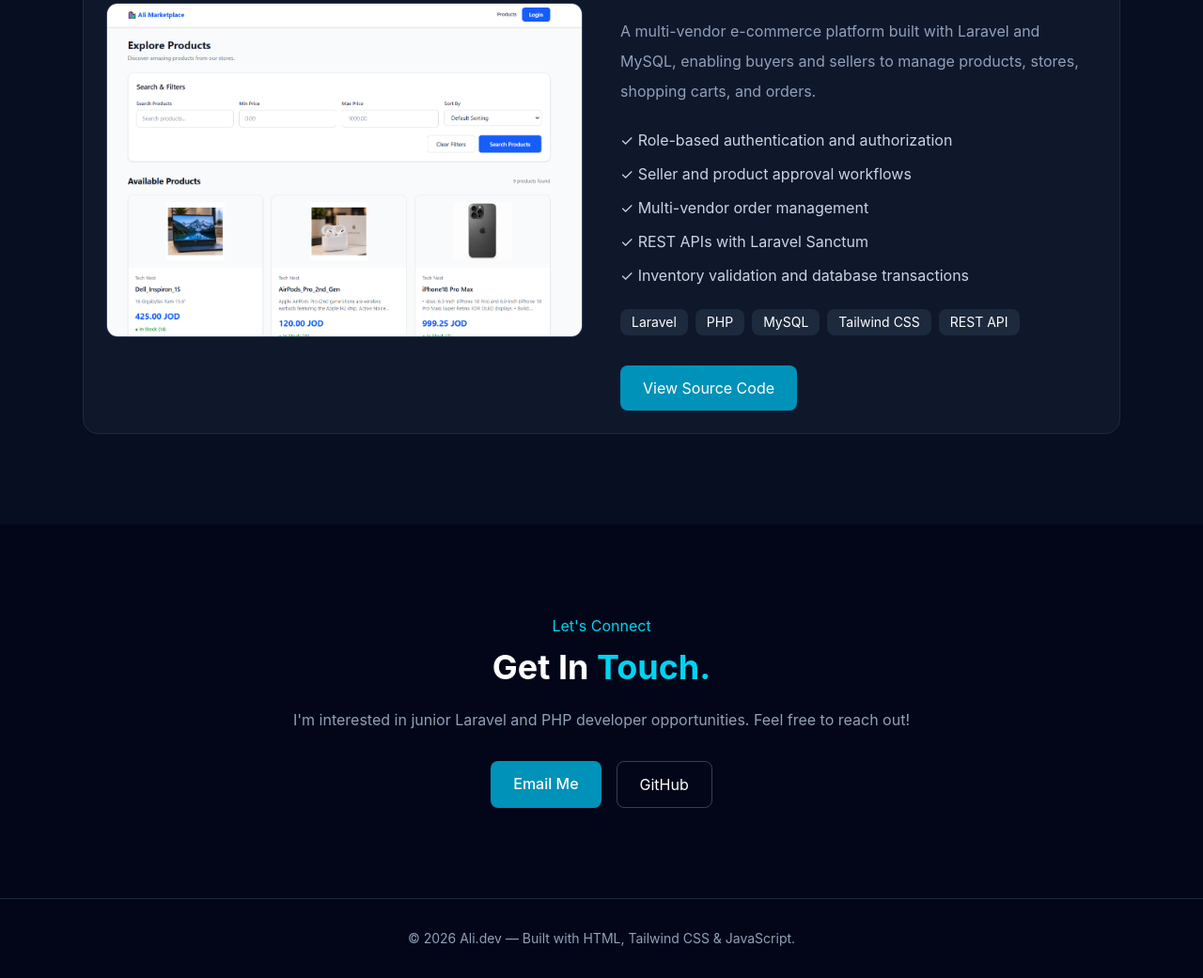
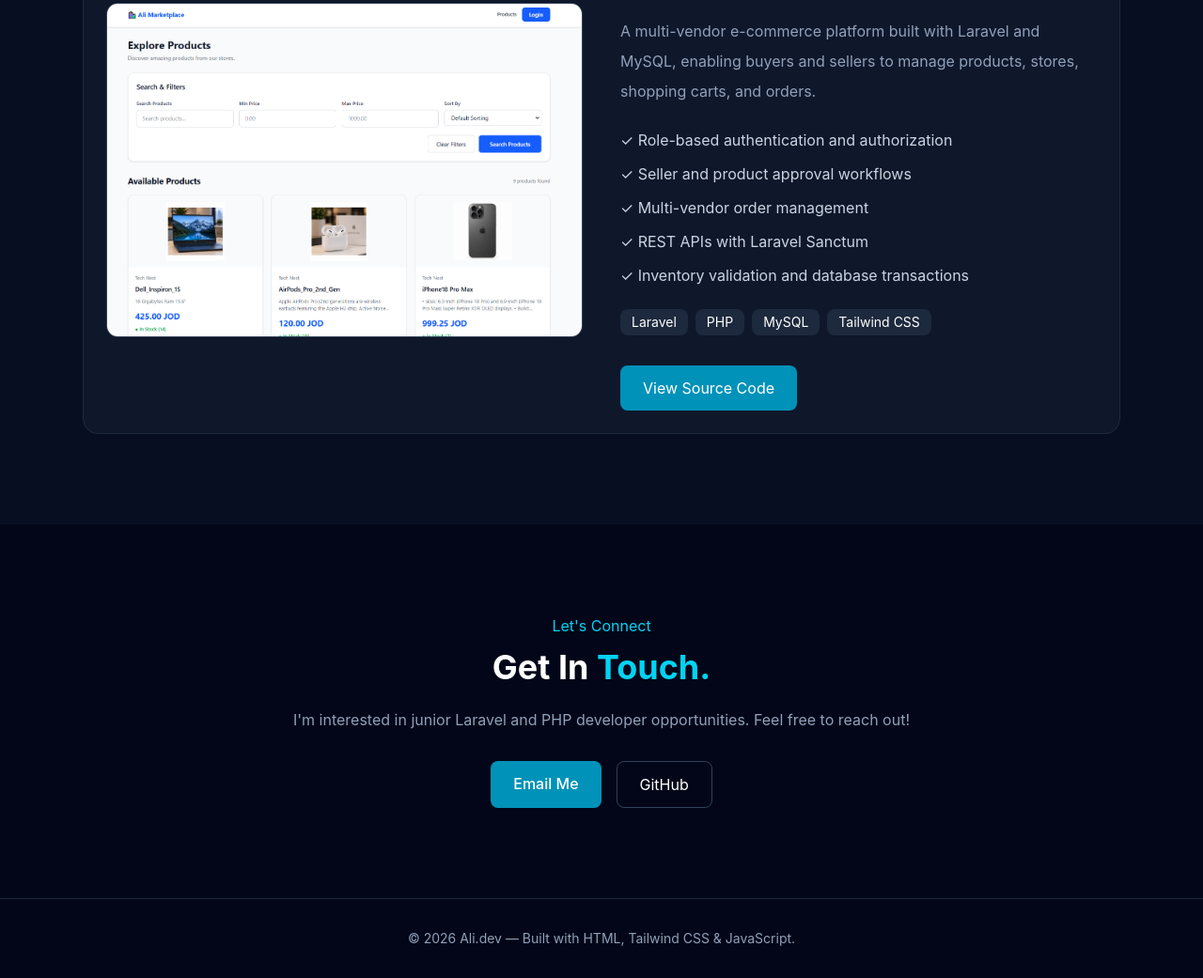
Before and after one commit to Alidaraghmeh/portfolio, a website: page index.html in a window 1280 px wide. Shown: the part 2397-3438 px from the top of the page at 94% size. Drawn offline with Linux system fonts and the light colour scheme.

Commit message:
edit index.html api

```diff
--- a/index.html
+++ b/index.html
@@ -358,10 +358,6 @@
                         Tailwind CSS
                     </span>
 
-                    <span class="bg-slate-800 px-3 py-1 rounded-lg text-sm">
-                        REST API
-                    </span>
-
                 </div>
 
                 <a
```
